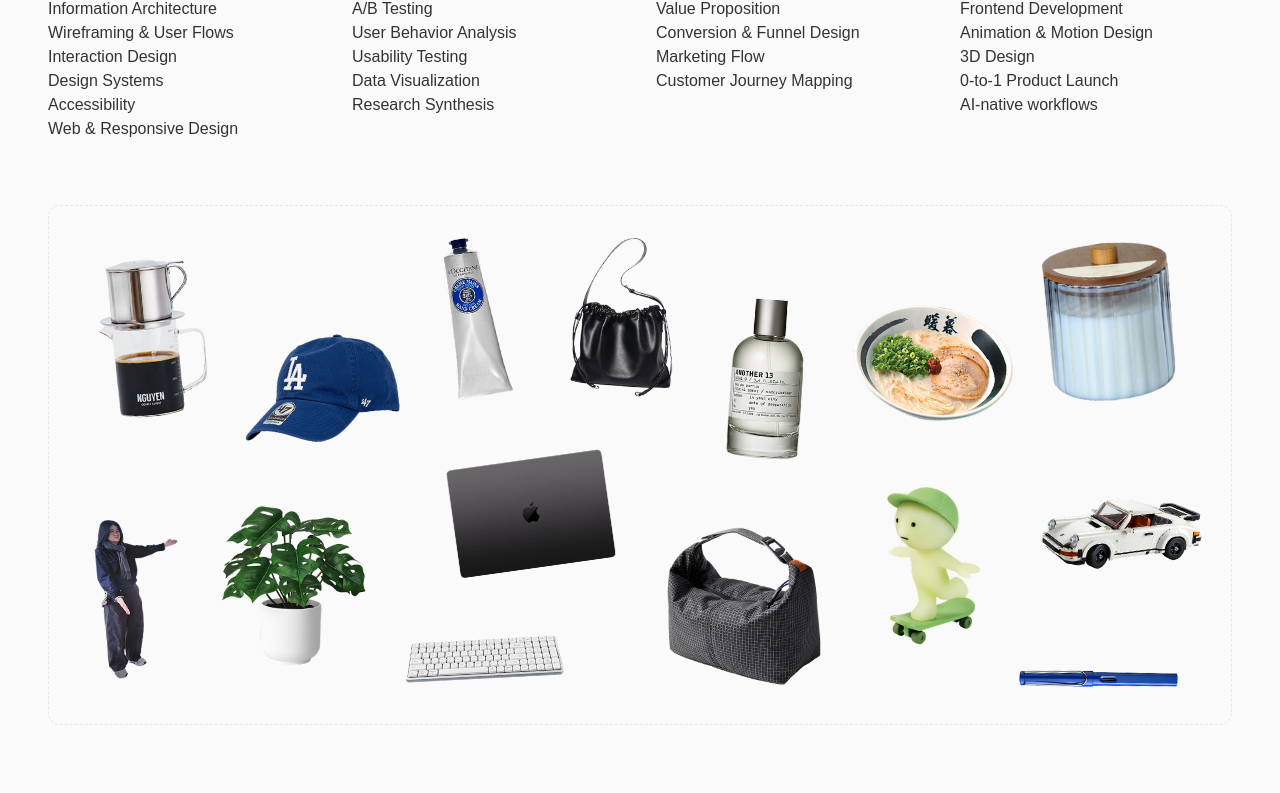
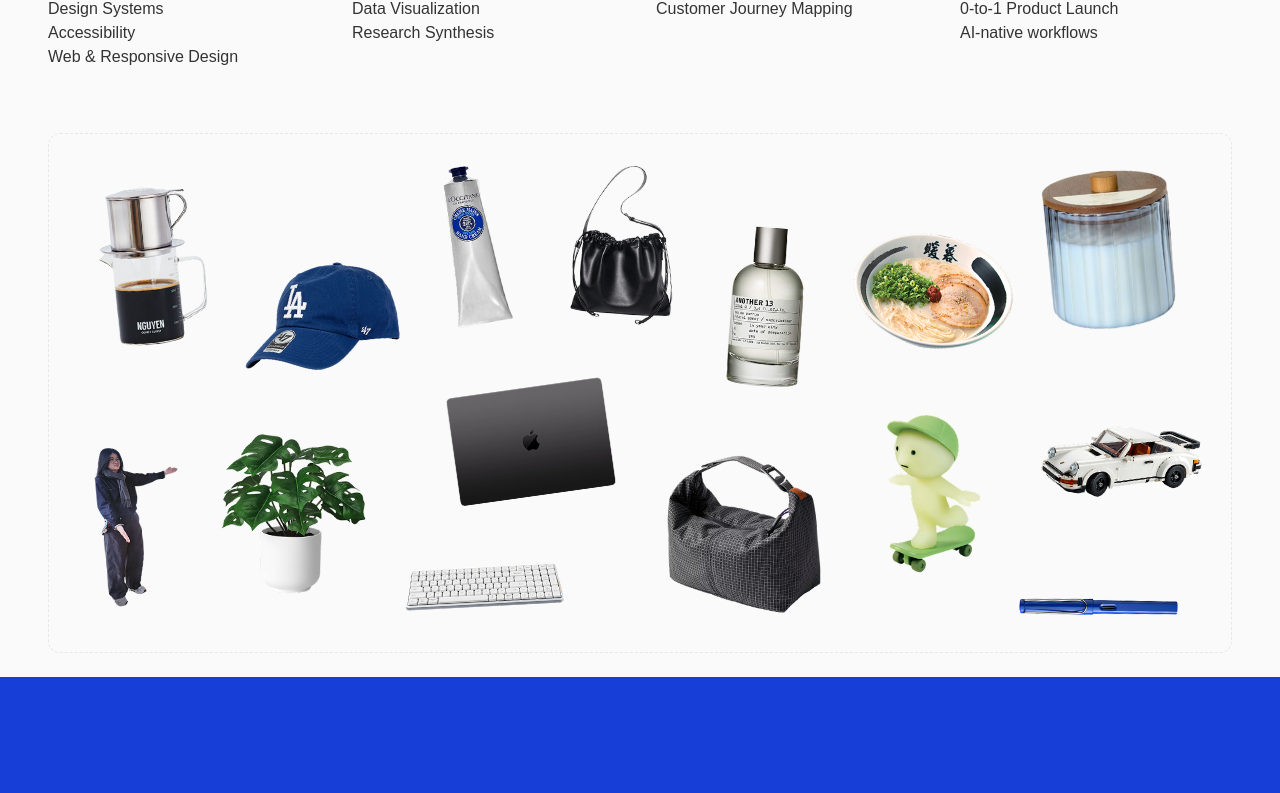
Before and after one commit to jadanguyend/portfolio, a React (Vite) app: page /portfolio/about in a window 1280 px wide. Shown: the part 851-1644 px from the top of the page. Built offline with nearby package versions, Linux system fonts and the light colour scheme; a web font is replaced by a local one.

Commit message:
edited item details

```diff
--- a/src/pages/About.jsx
+++ b/src/pages/About.jsx
@@ -106,24 +106,19 @@ export default function About() {
   });
 
   /* ================= EVERYDAY OBJECTS ================= */
-
-/* ================= EVERYDAY OBJECTS ================= */
   const everydayItems = [
     { id: 1, src: ItemMe, desc: "Designing, tinkering, overthinking", x: "1%", y: "60%", rotation: -5 },
     { id: 2, src: ItemHandcream, desc: "Always nearby", x: "29%", y: "6%", rotation: -10 },
     { id: 3, src: ItemFragrance, desc: "Daily ritual", x: "54%", y: "18%", rotation: 4 },
     { id: 4, src: ItemCandle, desc: "Background focus energy", x: "83%", y: "7%", rotation: -5 },
-
     { id: 5, src: ItemHat, desc: "Yes, the blue one", x: "16%", y: "20%", rotation: -8 },
     { id: 6, src: ItemLaptop, desc: "Where everything happens", x: "34%", y: "44%", rotation: -8 },
     { id: 7, src: ItemRamen, desc: "Comfort food", x: "68%", y: "15%", rotation: 12 },
     { id: 8, src: ItemCar, desc: "Thinking space", x: "84%", y: "48%", rotation: 4 },
-
     { id: 9, src: ItemCoffee, desc: "Fuel", x: "2%", y: "10%", rotation: -5 },
     { id: 10, src: ItemKeyboard, desc: "Clicky on purpose", x: "30%", y: "72%", rotation: -3 },
     { id: 11, src: ItemPlant, desc: "Trying my best", x: "14%", y: "58%", rotation: 1 },
     { id: 12, src: ItemSmiski, desc: "Tiny joy", x: "68%", y: "54%", rotation: 2 },
-
     { id: 13, src: ItemBag, desc: "Carries everything", x: "42%", y: "6%", rotation: 3 },
     { id: 14, src: ItemLunchbox, desc: "Midday reset", x: "52%", y: "62%", rotation: -2 },
     { id: 15, src: ItemPen, desc: "Still sketch first", x: "82%", y: "76%", rotation: 2 },
@@ -155,7 +150,7 @@ export default function About() {
             </motion.div>
           </div>
 
-                    <div className="col-span-12 md:col-span-6 flex justify-center">
+          <div className="col-span-12 md:col-span-6 flex justify-center">
             <div className="relative w-full max-w-[400px]" style={{ height: maxHeight }}>
               <motion.img
                 src={cards[1].src}
@@ -185,15 +180,13 @@ export default function About() {
               />
             </div>
           </div>
-
         </div>
       </section>
 
-            {/* ================= TOOLS ================= */}
-      <section className="px-6 py-24 max-w-7xl mx-auto">
+      {/* ================= TOOLS / OBJECTS ================= */}
+      <section className="px-6 py-6 max-w-7xl mx-auto">
         <h2 className="mb-12">My Building Blocks —</h2>
-
-        <div className="grid grid-cols-12 gap-8">
+                <div className="grid grid-cols-12 gap-8">
           <div className="col-span-12 md:col-span-3">
             <p className="font-mono uppercase mb-4">Design & UX</p>
             <ul>
@@ -239,8 +232,9 @@ export default function About() {
           </div>
         </div>
 
-        <div ref={constraintsRef}
-          className="relative w-full h-[520px] border border-dashed rounded-xl overflow-hidden mt-16"
+        <div
+          ref={constraintsRef}
+          className="relative w-full h-[520px] border border-dashed rounded-xl overflow-visible mt-16"
         >
           {everydayItems.map((item) => (
             <motion.div
@@ -250,20 +244,31 @@ export default function About() {
               dragConstraints={constraintsRef}
               dragElastic={0.2}
               dragMomentum={false}
-              dragTransition={{ power: 0 }}
               whileHover={{ scale: 1.08 }}
-              whileTap={{ cursor: "grabbing" }}
-              style={{ left: item.x, top: item.y, rotate: item.rotation, }}
+              style={{ left: item.x, top: item.y }}
             >
               <div className="group relative cursor-grab">
-                <img
+                <motion.img
                   src={item.src}
                   className="w-40 h-40 object-contain select-none pointer-events-none"
                   draggable={false}
+                  style={{ rotate: item.rotation }}
                 />
 
-                <div className="pointer-events-none absolute left-1/2 top-full mt-2 -translate-x-1/2 rounded-md bg-black text-white text-xs px-2 py-1 opacity-0 group-hover:opacity-100 transition">
+                <div
+                  className="pointer-events-none absolute left-1/2 bottom-full mb-3
+                             -translate-x-1/2 rounded-md bg-black text-white text-xs
+                             px-3 py-1 opacity-0 group-hover:opacity-100 transition
+                             whitespace-nowrap"
+                >
                   {item.desc}
+
+                <span
+                  className="absolute left-1/2 top-full -translate-x-1/2 w-0 h-0
+                            border-l-[6px] border-r-[6px] border-t-[6px]
+                            border-l-transparent border-r-transparent border-t-black"
+                />
+
                 </div>
               </div>
             </motion.div>
```
